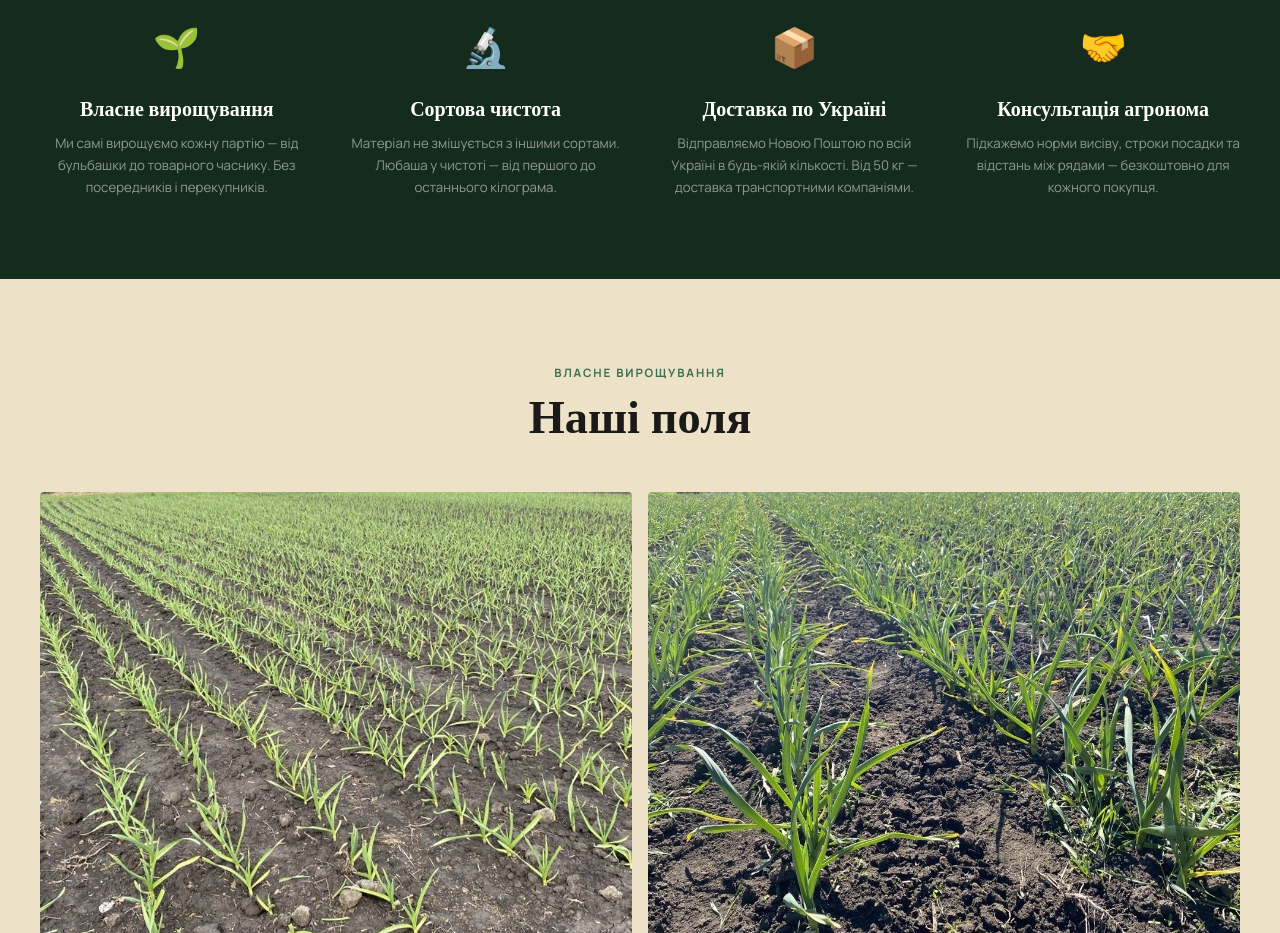
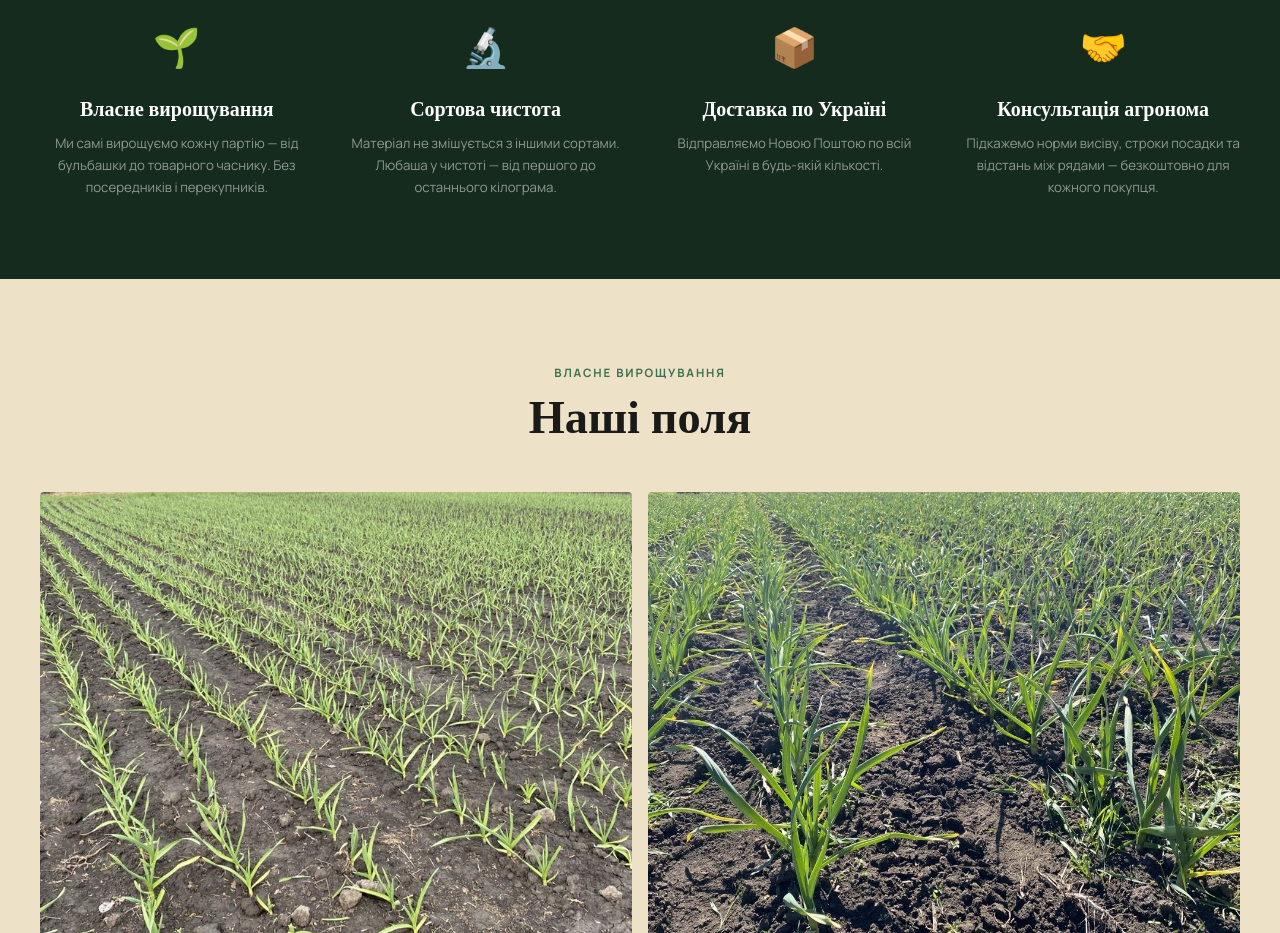
Before and after one commit to andriy11der/garlic, a plain HTML site: page index.html in a window 1280 px wide. Shown: the part 4300-5233 px from the top of the page. Drawn offline with nearby package versions, Linux system fonts and the light colour scheme.

Commit message:
Remove 50kg delivery note

```diff
--- a/index.html
+++ b/index.html
@@ -355,7 +355,7 @@ footer{background:#0d1c12;color:rgba(255,255,255,.5);padding:2.5rem 2rem;text-al
       <div class="feat fade">
         <span class="feat-icon">📦</span>
         <h4>Доставка по Україні</h4>
-        <p>Відправляємо Новою Поштою по всій Україні в будь-якій кількості. Від 50 кг — доставка транспортними компаніями.</p>
+        <p>Відправляємо Новою Поштою по всій Україні в будь-якій кількості.</p>
       </div>
       <div class="feat fade">
         <span class="feat-icon">🤝</span>
```
